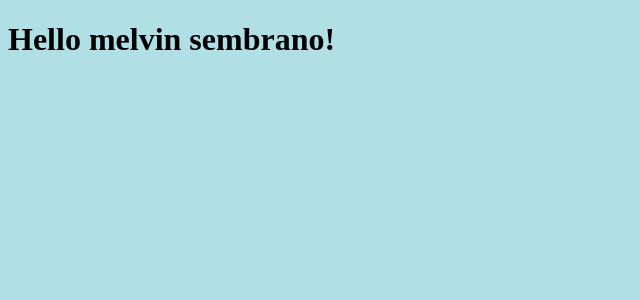
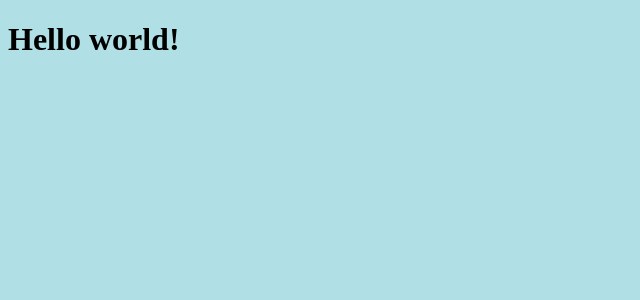
Before and after one commit to melvinsembrano/webpack-react-starter-app, a React app: page / in a window 1280 px wide. Shown: the top 300 px of the page, without its empty margins (0-640 px from the left). Built offline with nearby package versions, Linux system fonts and the light colour scheme; the HTML template or start-up script is replaced by a standard one.

Commit message:
removed personalreferences

```diff
--- a/src/App.js
+++ b/src/App.js
@@ -4,7 +4,7 @@ import './style.css'
 
 document.addEventListener('DOMContentLoaded', () => {
   ReactDOM.render(
-    <h1>Hello melvin sembrano!</h1>,
+    <h1>Hello world!</h1>,
     document.body.appendChild(document.createElement('div')),
   )
 })
```
